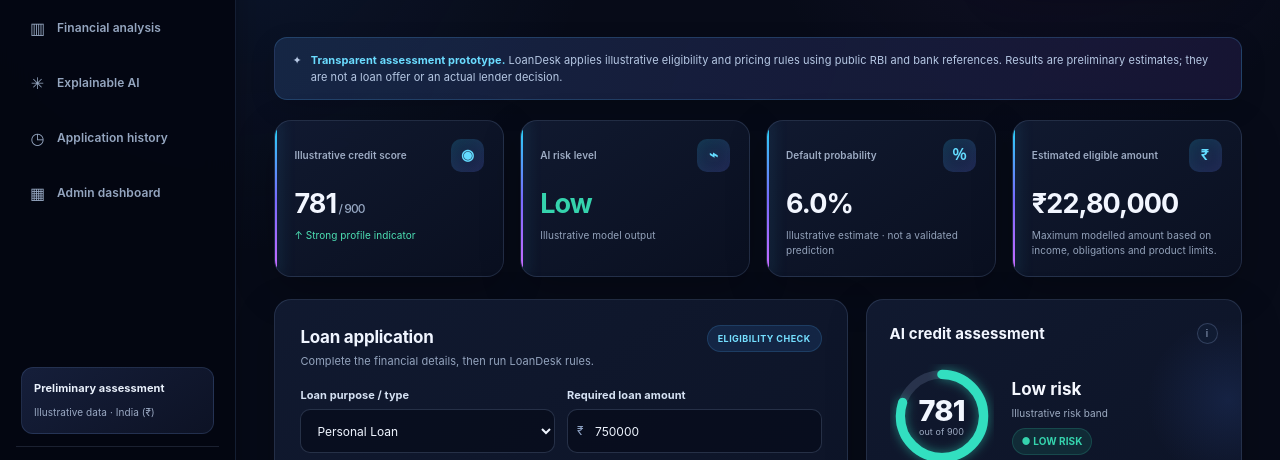
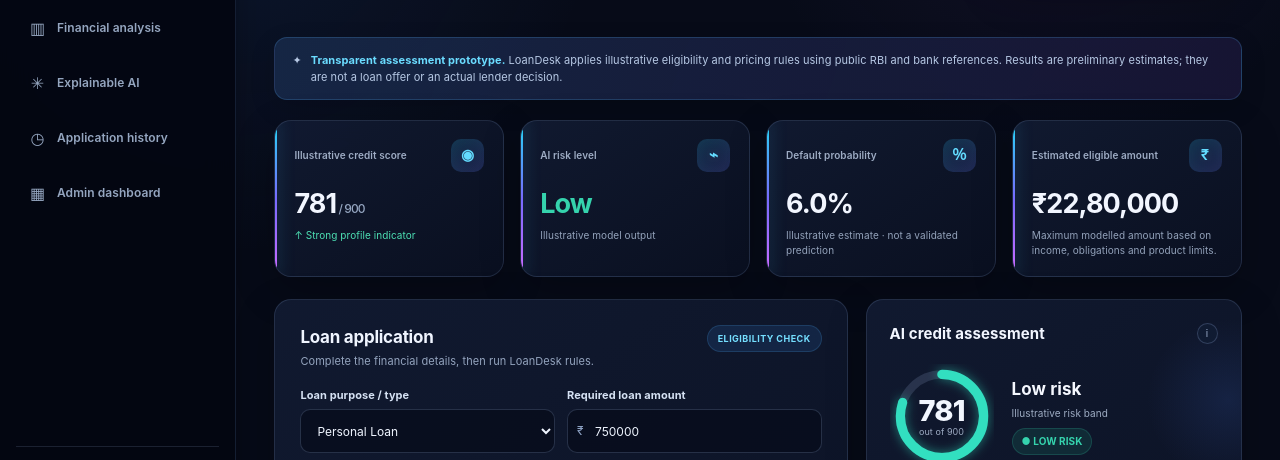
Before and after one commit to achalghumre69-lgtm/ai-loan-credit-assessment-engine, a plain HTML site: page index.html in a window 1280 px wide. Shown: the part 275-735 px from the top of the page. Drawn offline with Linux system fonts and the light colour scheme.

Commit message:
Remove preliminary assessment sidebar card

```diff
--- a/index.html
+++ b/index.html
@@ -200,7 +200,7 @@ body{background-color:#070b18;background-image:radial-gradient(circle at 18% 20%
       <a href="#history"><span class="nav-icon">◷</span><span class="nav-text">Application history</span></a>
       <a href="#admin"><span class="nav-icon">▦</span><span class="nav-text">Admin dashboard</span></a>
     </nav>
-    <div class="sidebar-bottom"><div class="status-note"><strong>Preliminary assessment</strong><span>Illustrative data · India (₹)</span></div><div class="profile"><div class="avatar">AG</div><div class="profile-copy"><strong>Achal Ghumre</strong><span>Applicant view</span></div></div></div>
+    <div class="sidebar-bottom"><div class="profile"><div class="avatar">AG</div><div class="profile-copy"><strong>Achal Ghumre</strong><span>Applicant view</span></div></div></div>
   </aside>
   <div class="main">
     <header class="topbar"><div class="breadcrumbs">Workspace&nbsp; / &nbsp;<strong>Overview</strong></div><div class="top-actions"><span class="secure"><b>●</b>&nbsp; Private browser session · No server upload</span><button class="login" id="login-open">Login / Register</button></div></header>
```
